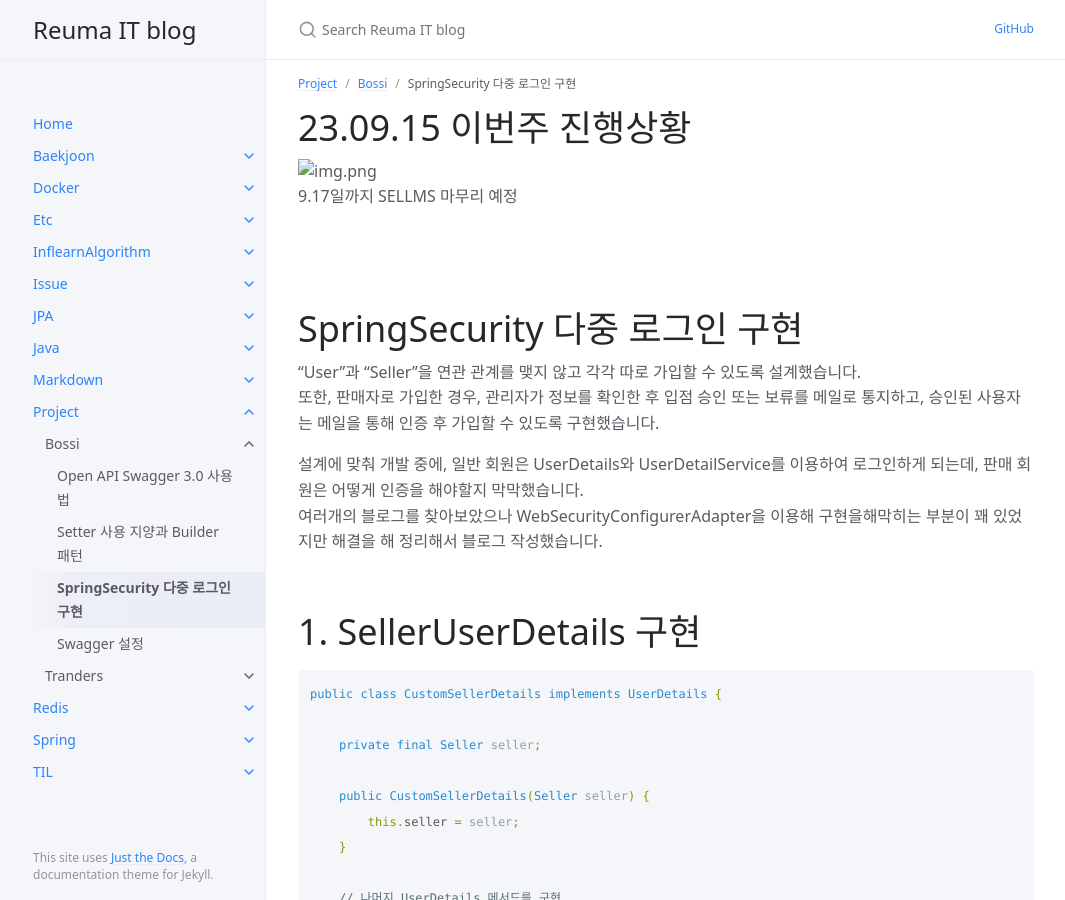
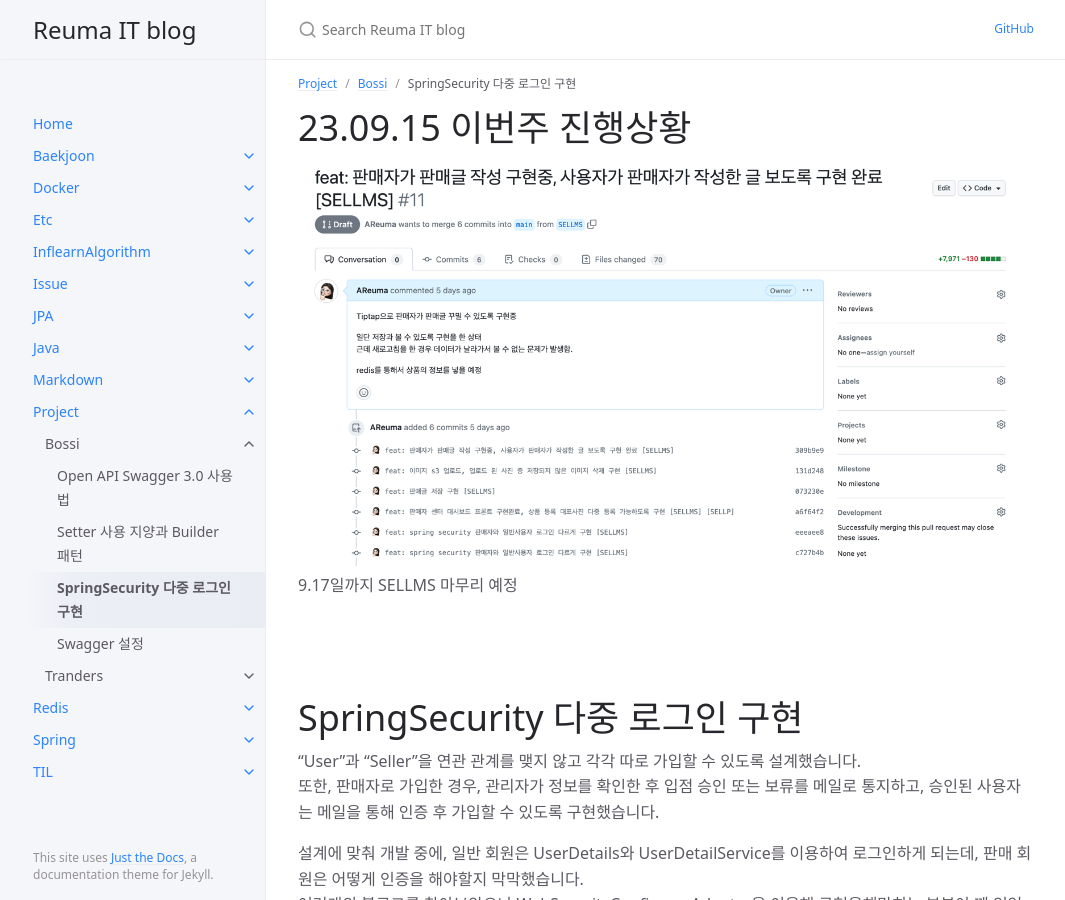
Before and after one commit to AReuma/AReuma.github.io, a Jekyll site: the page built from docs/Project/Bossi/bossi_spring_order.md, in a window 1280 px wide and 900 px high. Shown: the whole window, without its empty margins (106-1171 px from the left). Built offline with Jekyll 4.4.1, drawn with Linux system fonts in a browser that asks for light colours.

```diff
--- a/docs/Project/Bossi/bossi_spring_order.md
+++ b/docs/Project/Bossi/bossi_spring_order.md
@@ -7,7 +7,7 @@ grand_parent: Project
 
 # 23.09.15 이번주 진행상황
 
-![img.png](/assets/images/Project/Bossi/Fbossi_spring_order/img.png)
+![img.png](/assets/images/Project/Bossi/bossi_spring_order/img.png)
 9.17일까지 SELLMS 마무리 예정
 
 &nbsp;
```
